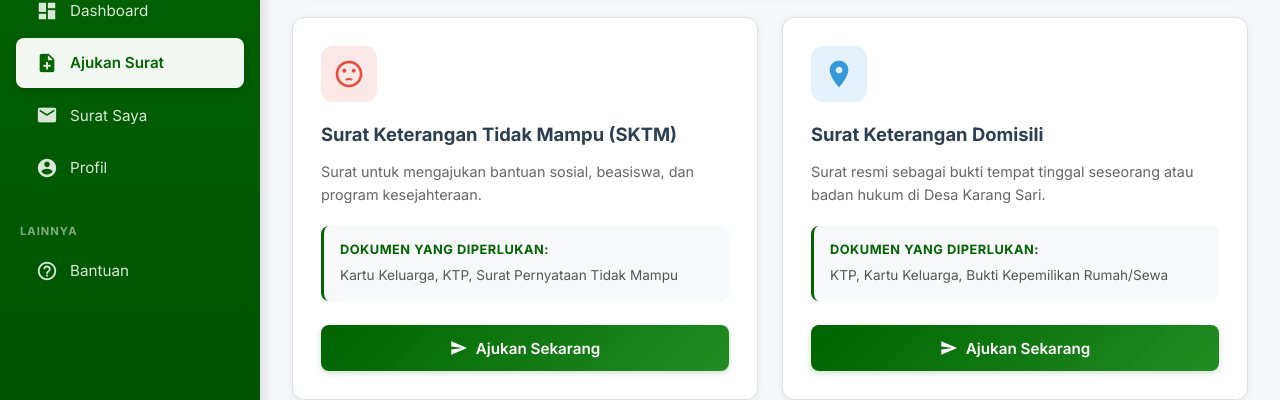
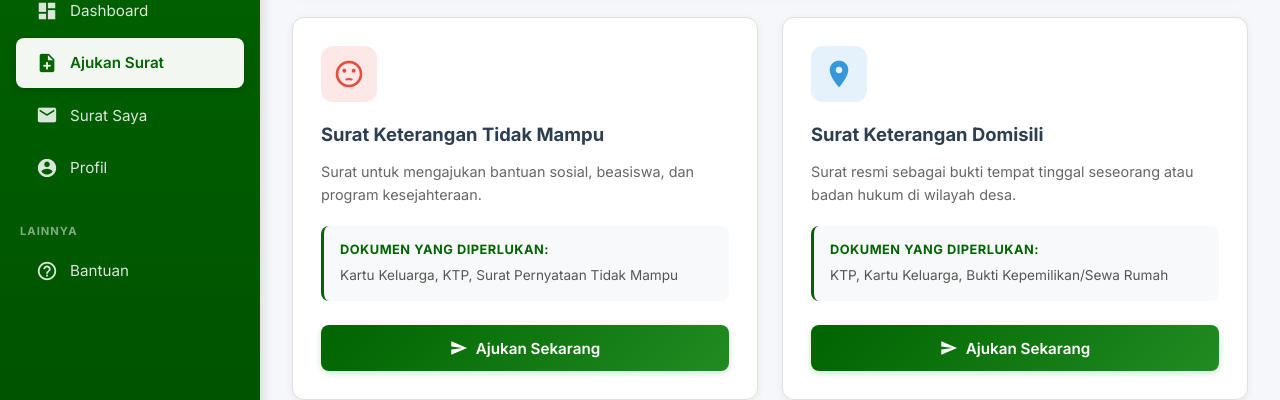
Before and after one commit to ebenlimbong/sikari, a Vue app: page /ajukan-surat in a window 1280 px wide. Shown: the part 173-573 px from the top of the page. Built offline with nearby package versions, Linux system fonts and the light colour scheme; sample sign-in values are in the browser's storage.

Commit message:
Memperbaiki tmapilan dari Ajukan Surat

```diff
--- a/src/views/Warga/AjjukanSurat.vue
+++ b/src/views/Warga/AjjukanSurat.vue
@@ -30,19 +30,25 @@ import SuratCard from '@/components/ui/SuratCard.vue';
 const router = useRouter();
 
 const handleCardClick = (surat) => {
-  // Cek jika SKTM, redirect ke form
-  if (surat.title === 'Surat Keterangan Tidak Mampu (SKTM)') {
-    router.push('/ajukan-surat/sktm');
+  // Mapping surat ke route
+  const suratRoutes = {
+    'Surat Keterangan Tidak Mampu': '/ajukan-surat/sktm',
+    'Surat Keterangan Domisili': '/ajukan-surat/domisili'
+  };
+
+  const route = suratRoutes[surat.title];
+
+  if (route) {
+    router.push(route);
   } else {
-    // Untuk surat lainnya, tampilkan notifikasi atau redirect ke form masing-masing
     alert(`Form untuk ${surat.title} sedang dalam pengembangan.`);
   }
 };
 
 const jenisSurat = ref([
-  // 1. Surat Keterangan Tidak Mampu (SKTM)
+  // 1. Surat Keterangan Tidak Mampu
   {
-    title: 'Surat Keterangan Tidak Mampu (SKTM)',
+    title: 'Surat Keterangan Tidak Mampu',
     description: 'Surat untuk mengajukan bantuan sosial, beasiswa, dan program kesejahteraan.',
     dokumen: 'Kartu Keluarga, KTP, Surat Pernyataan Tidak Mampu',
     icon: 'sentiment_dissatisfied',
@@ -51,8 +57,8 @@ const jenisSurat = ref([
   // 2. Surat Keterangan Domisili
   {
     title: 'Surat Keterangan Domisili',
-    description: 'Surat resmi sebagai bukti tempat tinggal seseorang atau badan hukum di Desa Karang Sari.',
-    dokumen: 'KTP, Kartu Keluarga, Bukti Kepemilikan Rumah/Sewa',
+    description: 'Surat resmi sebagai bukti tempat tinggal seseorang atau badan hukum di wilayah desa.',
+    dokumen: 'KTP, Kartu Keluarga, Bukti Kepemilikan/Sewa Rumah',
     icon: 'location_on',
     iconColor: '#3498db'
   },
```
